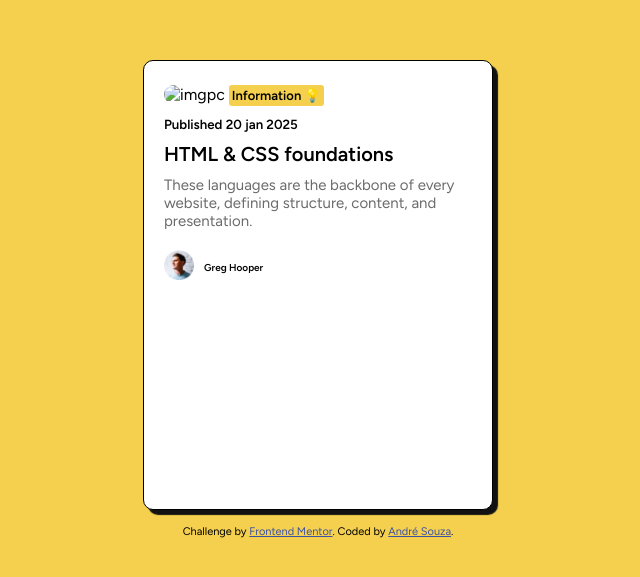
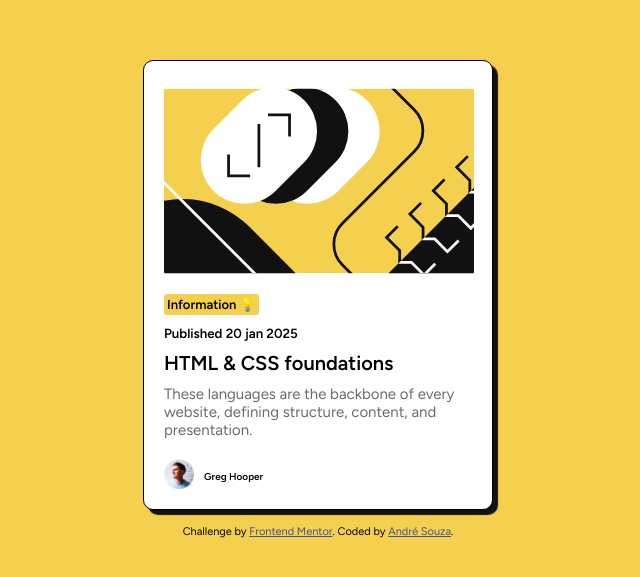
Before and after one commit to psandre/blog-preview-card-main, a plain HTML site: page index.html in a window 1280 px wide. Shown: the part 165-742 px from the top of the page, without its empty margins (322-962 px from the left). Drawn offline with Linux system fonts and the light colour scheme; files whose address does not match are found by name.

Commit message:
Update index.html

```diff
--- a/index.html
+++ b/index.html
@@ -23,7 +23,7 @@
 
 
     <div class="card">
-      <img src=".images/illustration-article.svg" alt="imgpc" class="imgpc" >
+      <img src="assets/images/illustration-article.svg" alt="imgpc" class="imgpc" >
 
   <h4>Information 💡</h4>
   <h5>Published 20 jan 2025</h5>
```
